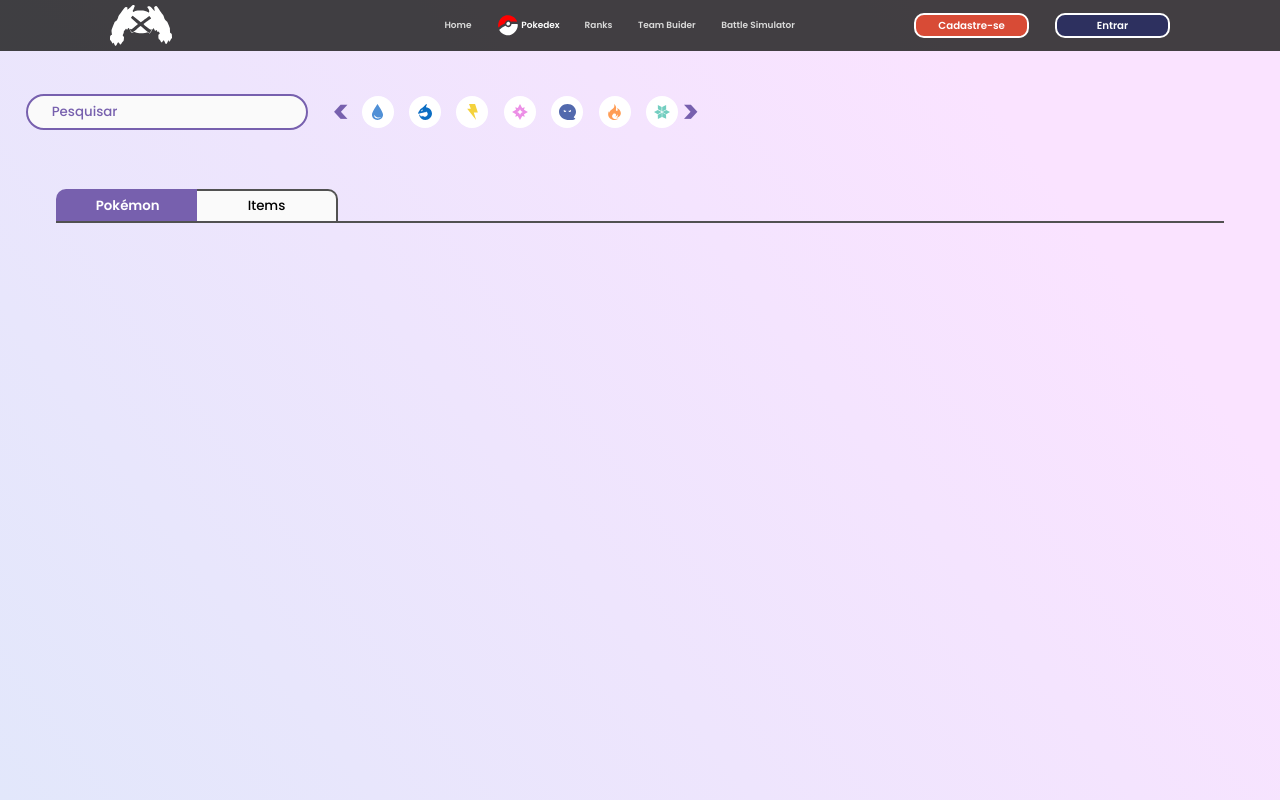
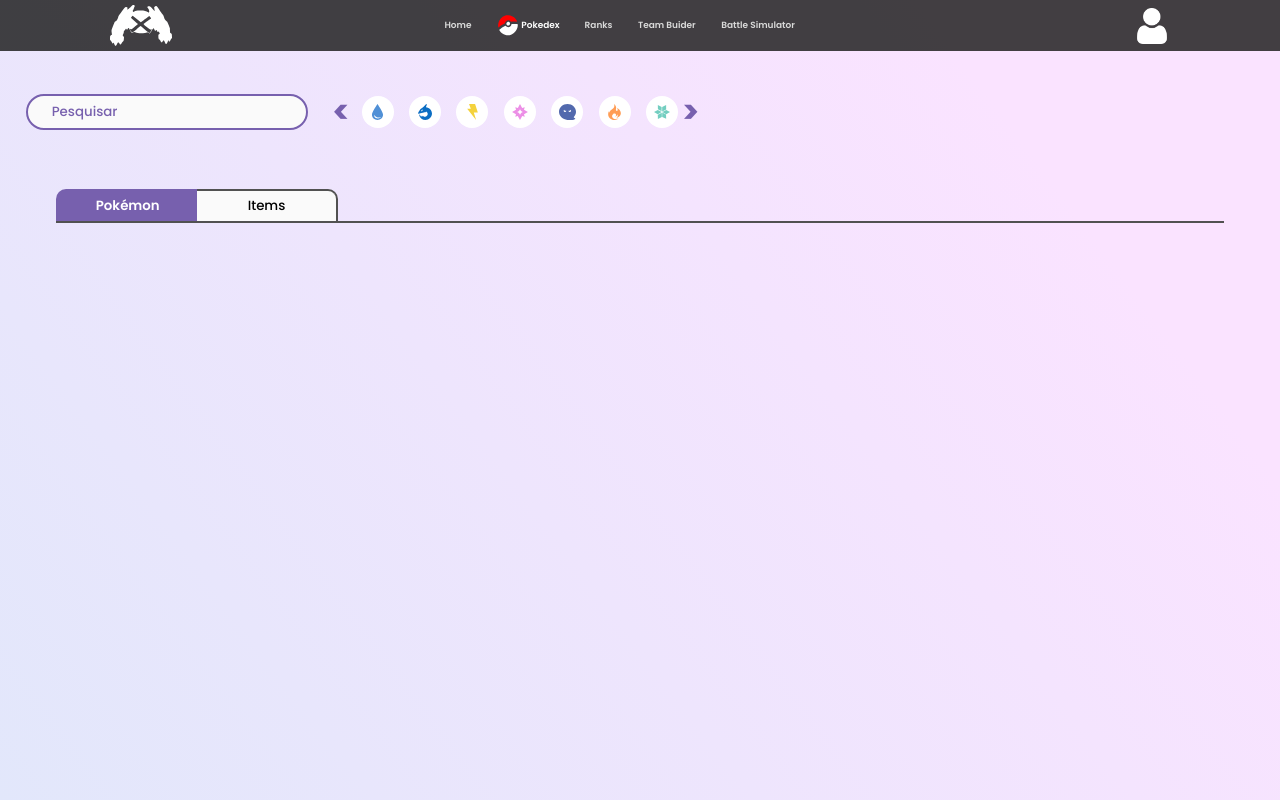
Before and after one commit to Project-MetaDex/Sprint-3, a website: page public/pokedex.html in a window 1280 px wide. Drawn offline with Linux system fonts and the light colour scheme; no server answers.

Commit message:
finalizado a adição de icones de user na navbar

```diff
--- a/public/pokedex.html
+++ b/public/pokedex.html
@@ -30,8 +30,10 @@
         </ul>
 
         <div class="Button-Container">
-            <button class="Button-Nav Cadastro" onclick="window.location.href='./cadastro.html'">Cadastre-se</button>
-            <button class="Button-Nav Login" onclick="window.location.href='./login.html'">Entrar</button>
+            <a  href="#">
+                <img src="assets/imgs/iconeUSER.png" class="user">
+            </a>
+
         </div>
     </nav>
 
```
